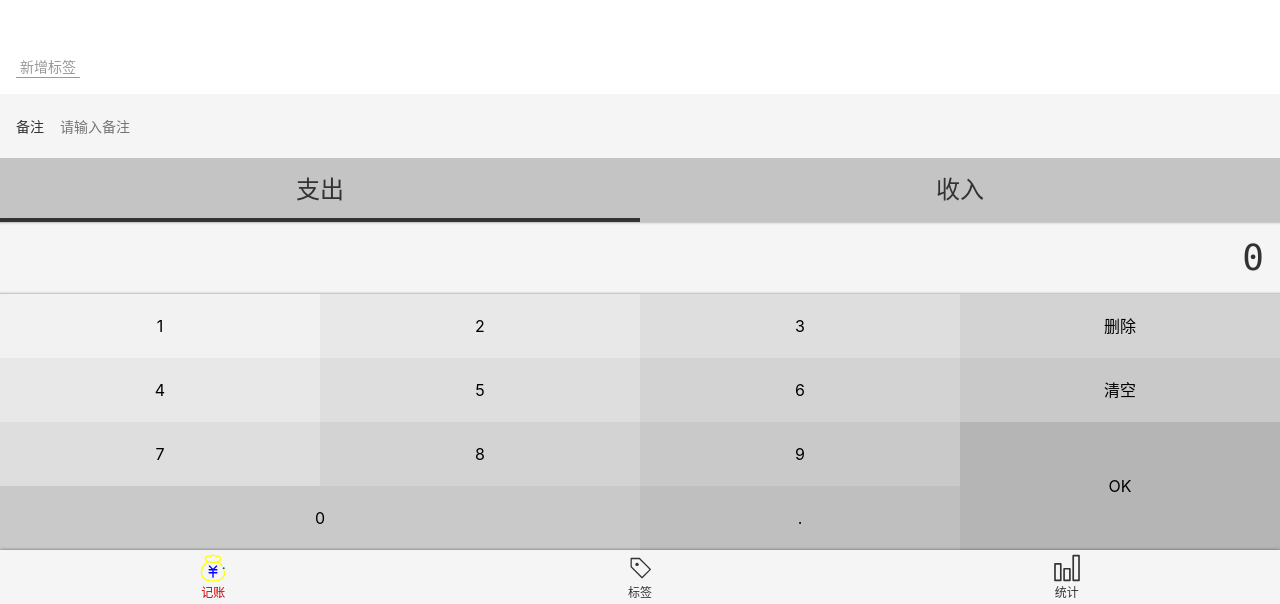
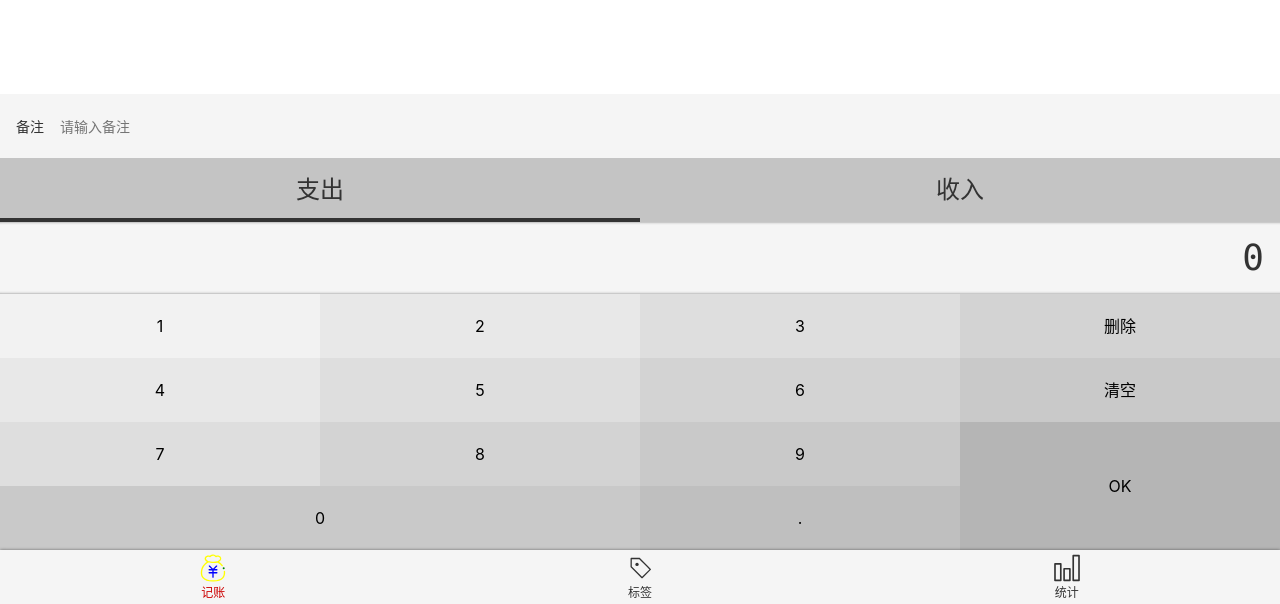
Before and after one commit to wanmaoor/account, a Vue app: page /labels#/money in a window 1280 px wide. Shown: the part 196-800 px from the top of the page. Built offline with nearby package versions, Linux system fonts and the light colour scheme.

Commit message:
EditLabel.vue > 删除后自动回退 & ID生成器

```diff
--- a/src/components/Money/Tag.vue
+++ b/src/components/Money/Tag.vue
@@ -1,8 +1,5 @@
 <template>
   <div class="tags">
-    <div class="new">
-      <button @click="createTag">新增标签</button>
-    </div>
     <ul class="current">
       <li
         :class="{selected: selectedTags.indexOf(label.name)>=0}"
@@ -34,17 +31,6 @@
         this.selectedTags.push(label)
       }
       return this.selectedTags
-    }
-
-    createTag() {
-      const labelName = window.prompt("请输入标签名")
-      if (labelName === "") {
-        window.alert("标签不能为空")
-      } else if (labelName === null) {
-        return
-      } else {
-        this.$emit("update:labels", [...this.labels, labelName])
-      }
     }
   }
 </script>
--- a/src/custom.d.ts
+++ b/src/custom.d.ts
@@ -17,5 +17,5 @@ interface ITagList {
   saveData: () => void
   create: (name: string) => "success" | "duplicated"
   update: (obj: IData) => "success" | "not found" | "duplicated"
-  remove: (id: string) => void
+  remove: (id: string) => boolean
 }
--- /dev/null
+++ b/src/lib/IDGenerator.ts
@@ -0,0 +1,8 @@
+let id: number = parseInt(window.localStorage.getItem("_lastId") || "0") || 0
+
+function IDGenerator() {
+  id++
+  return id
+}
+
+export default IDGenerator
--- a/src/models/tagList.ts
+++ b/src/models/tagList.ts
@@ -1,3 +1,5 @@
+import IDGenerator from "@/lib/IDGenerator"
+
 const keyName = "tagList"
 const tagList: ITagList = {
   data: [],
@@ -13,7 +15,7 @@ const tagList: ITagList = {
     if (names.indexOf(name) >= 0) {
       return "duplicated"
     }
-    this.data.push({id: name, name})
+    this.data.push({id: IDGenerator().toString(), name})
     this.saveData()
     return "success"
   },
@@ -43,6 +45,7 @@ const tagList: ITagList = {
     }
     this.data.splice(index, 1)
     this.saveData()
+    return true
   }
 }
 
--- a/src/views/EditLabel.vue
+++ b/src/views/EditLabel.vue
@@ -1,7 +1,7 @@
 <template>
   <Layout>
     <div class="navBar">
-      <Icon class="leftIcon" name="left" @click.native="back"/>
+      <Icon @click.native="back" class="leftIcon" name="left"/>
       <span class="title">编辑标签</span>
     </div>
     <div class="inputItem">
@@ -51,7 +51,9 @@
 
     remove() {
       if (this.tag) {
-        tagList.remove(this.tag.id)
+        if (tagList.remove(this.tag.id)) {
+          this.$router.back()
+        }
       }
     }
 
```
